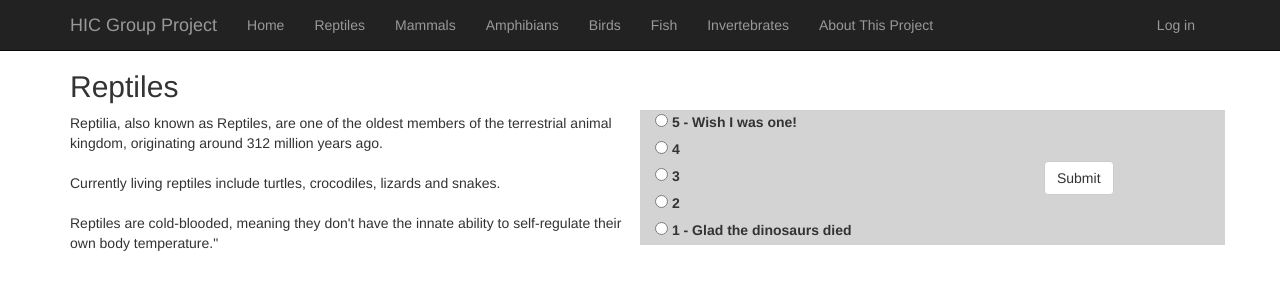
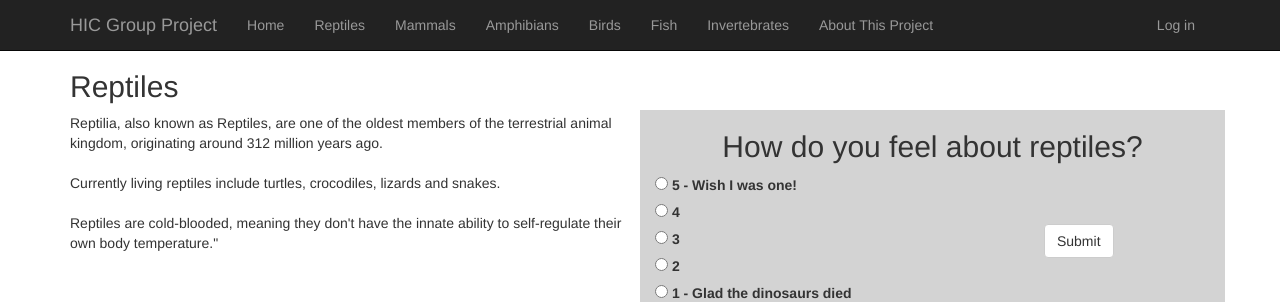
Before and after one commit to micle546/HIDProject, a Django app: page /reptiles/ in a window 1280 px wide. Shown: the top 302 px of the page. Run offline with Django 3.2, Linux system fonts and the light colour scheme; some libraries are stand-ins or nearby versions.

Commit message:
add title bar to selection window

```diff
--- a/HIDProject/app/templates/app/reptiles.html
+++ b/HIDProject/app/templates/app/reptiles.html
@@ -17,6 +17,7 @@
     <div class="col-lg-6">
         <br /><br /><br />
         <div style="background-color:lightgray" class="row">
+            <h2 style="text-align: center;">How do you feel about reptiles?</h2>
             <div class="col-sm-6">
                 <div>
                     <input id="5" type="radio" name="pick" />
```
